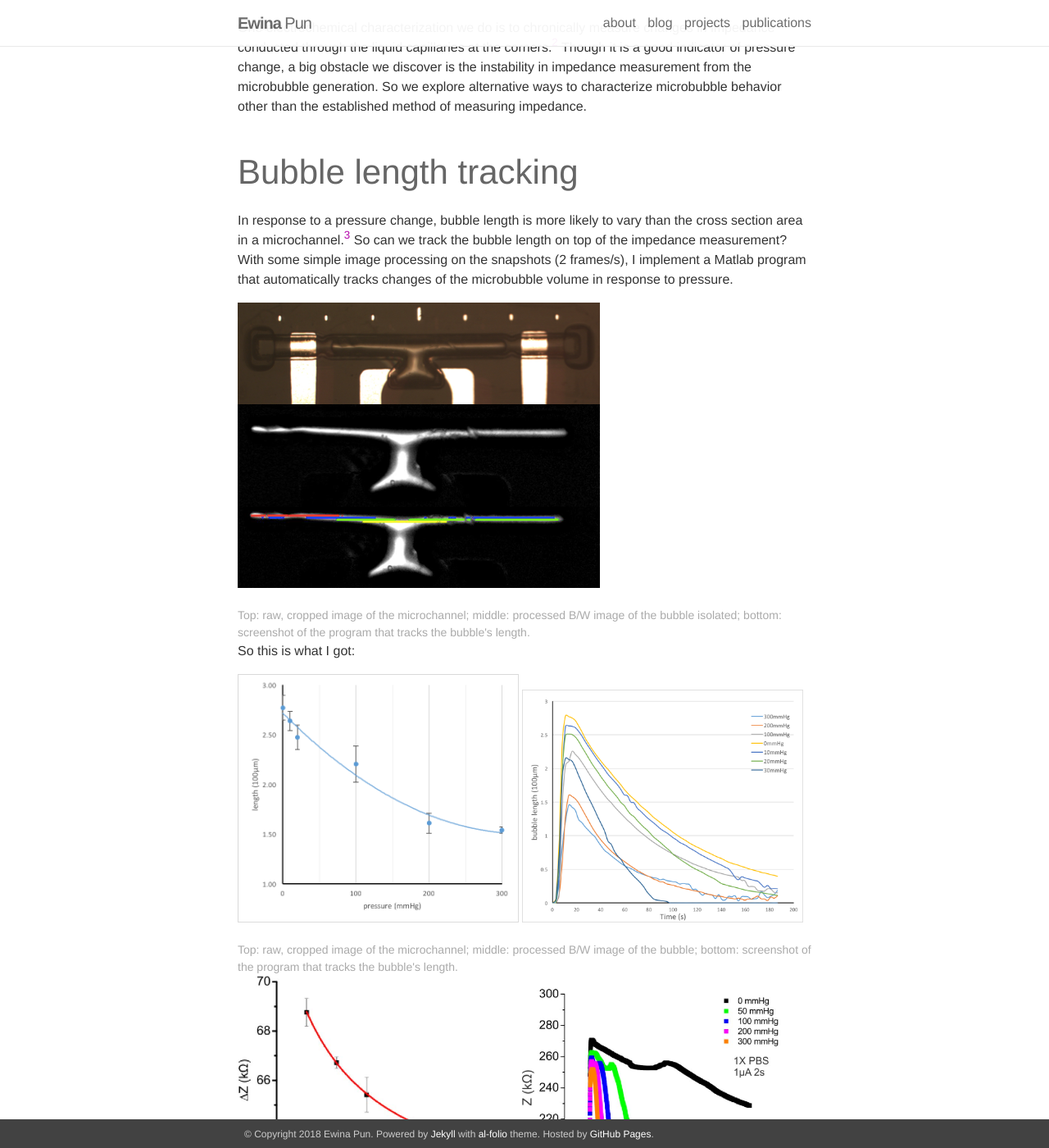
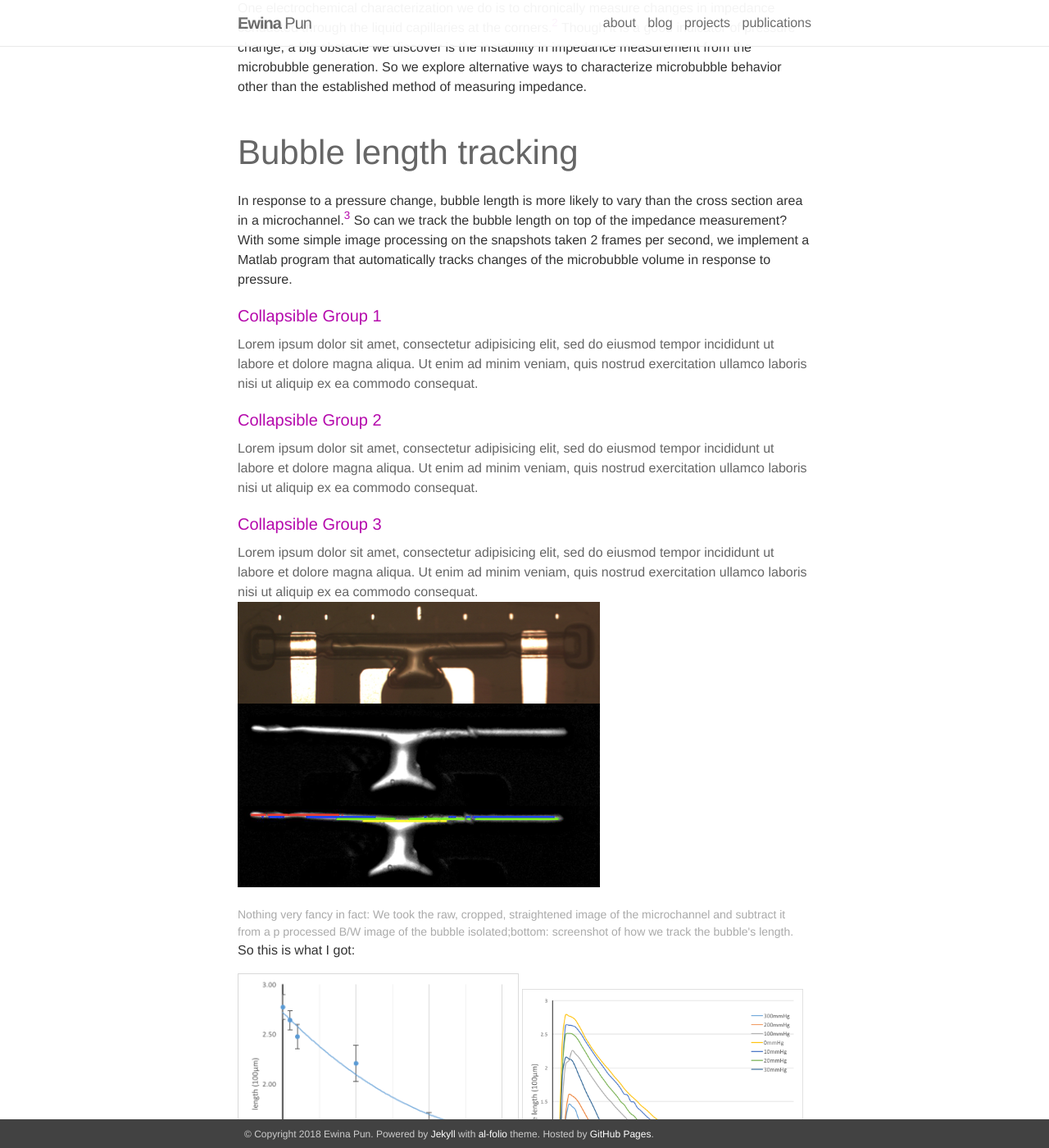
Before and after one commit to ewinapun/ewinapun.github.io, a Jekyll site: the page built from _projects/1_project.markdown, in a window 1280 px wide and 1400 px high, scrolled down 1985 px. Shown: the whole window at 82% size. Built offline with Jekyll 4.4.1, drawn with Linux system fonts in a browser that asks for light colours; nearby versions of some CDN libraries; some of the changed text lies outside the part shown.

Commit message:
MEMS edit

```diff
--- a/_projects/1_project.markdown
+++ b/_projects/1_project.markdown
@@ -18,7 +18,7 @@
 
 ## Principle of pressure sensing using a microbubble
 
-The key idea behind the design exploits Boyle’s law - microbubbles respond instantaneously to external pressure variations. By isolating the microbubble in a microchannel filled with an electrolyte solution, we are able to mimic the wet, *in-vivo* environment of cerebrospinal fluid in hydrocephalus. Our goal is to infer pressure change by monitoring the behavior of the bubble dissolution.
+The key idea behind the design exploits how microbubbles respond instantaneously to external pressure variations. By isolating the microbubble in a microchannel filled with an electrolyte solution, we are able to mimic the wet, *in-vivo* environment of cerebrospinal fluid in hydrocephalus. Our goal is to infer pressure change by monitoring the behavior of the bubble dissolution.
 
 > **Boyle's law** tells us that pressure of a gas is inversely related to its volume ($$ P \varpropto \frac{1}{V} $$).
 > **Henry's law** tells us bubble dissolution rate linearly corresponds to change in pressure.
@@ -33,8 +33,8 @@
 </p>
 <div class="caption">
     The design of a pressure transducer: left: A MEMS device connected with a FFC cable; middle: a zoomed image of the microbubble pressure transducer (μBPT); right: a further magnified image of pressure part of the μBPT, with and without a bubble injection in the microchannel.
+</div>
 
-</div>
 
 We first completely fill the microchannel with phosphate buffered saline (PBS) to mimic a wet, *in-vivo* environment. By a current-induced electrolysis from the nuclear cores, we create a microbubble from the middle of the channel.
 
@@ -47,14 +47,58 @@
 
 ## Bubble length tracking
 
-In response to a pressure change, bubble length is more likely to vary than the cross section area in a microchannel.[^footnote1] So can we track the bubble length on top of the impedance measurement? With some simple image processing on the snapshots (2 frames/s), I implement a Matlab program that automatically tracks changes of the microbubble volume in response to pressure.
+In response to a pressure change, bubble length is more likely to vary than the cross section area in a microchannel.[^footnote1] So can we track the bubble length on top of the impedance measurement? With some simple image processing on the snapshots taken 2 frames per second, we implement a Matlab program that automatically tracks changes of the microbubble volume in response to pressure.
+
+<div class="panel-group" id="accordion">
+  <div class="panel panel-default">
+    <div class="panel-heading">
+      <h4 class="panel-title">
+        <a data-toggle="collapse" data-parent="#accordion" href="#collapse1">
+        Collapsible Group 1</a>
+      </h4>
+    </div>
+    <div id="collapse1" class="panel-collapse collapse in">
+      <div class="panel-body">Lorem ipsum dolor sit amet, consectetur adipisicing elit,
+      sed do eiusmod tempor incididunt ut labore et dolore magna aliqua. Ut enim ad
+      minim veniam, quis nostrud exercitation ullamco laboris nisi ut aliquip ex ea
+      commodo consequat.</div>
+    </div>
+  </div>
+  <div class="panel panel-default">
+    <div class="panel-heading">
+      <h4 class="panel-title">
+        <a data-toggle="collapse" data-parent="#accordion" href="#collapse2">
+        Collapsible Group 2</a>
+      </h4>
+    </div>
+    <div id="collapse2" class="panel-collapse collapse">
+      <div class="panel-body">Lorem ipsum dolor sit amet, consectetur adipisicing elit,
+      sed do eiusmod tempor incididunt ut labore et dolore magna aliqua. Ut enim ad
+      minim veniam, quis nostrud exercitation ullamco laboris nisi ut aliquip ex ea
+      commodo consequat.</div>
+    </div>
+  </div>
+  <div class="panel panel-default">
+    <div class="panel-heading">
+      <h4 class="panel-title">
+        <a data-toggle="collapse" data-parent="#accordion" href="#collapse3">
+        Collapsible Group 3</a>
+      </h4>
+    </div>
+    <div id="collapse3" class="panel-collapse collapse">
+      <div class="panel-body">Lorem ipsum dolor sit amet, consectetur adipisicing elit,
+      sed do eiusmod tempor incididunt ut labore et dolore magna aliqua. Ut enim ad
+      minim veniam, quis nostrud exercitation ullamco laboris nisi ut aliquip ex ea
+      commodo consequat.</div>
+    </div>
+  </div>
+</div>
 
 ![bubblelength](/assets/img/BioMEMS_project/bubblelength.png)
 <div class="caption">
-Top: raw, cropped image of the microchannel;
-middle: processed B/W image of the bubble isolated;
-bottom: screenshot of the program that tracks the bubble's length.
+Nothing very fancy in fact: We took the raw, cropped, straightened image of the microchannel and subtract it from a p processed B/W image of the bubble isolated;bottom: screenshot of how we track the bubble's length.
 </div>
+
 
 So this is what I got:
 
@@ -67,7 +111,7 @@
 Top: raw, cropped image of the microchannel; middle: processed B/W image of the bubble; bottom: screenshot of the program that tracks the bubble's length.
 </div>
 
-
+The results are actually comparable to that using impedance measurements. This is as expected, but this project provides a very useful visual indicator of the device performance, especially when impedance measurements
 
 <p>
   <img src="/assets/img/BioMEMS_project/impedance_pressure.png" style="width: 49%;"/>
```
Also changed, not shown: other parts of _projects/1_project.markdown (+0 -3 lines).
